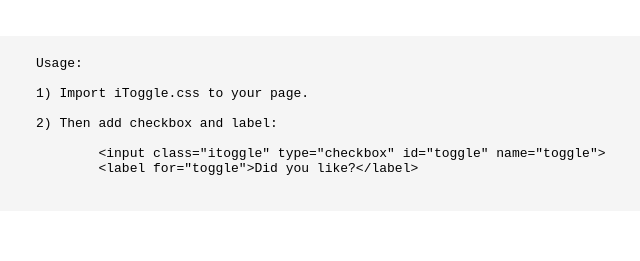
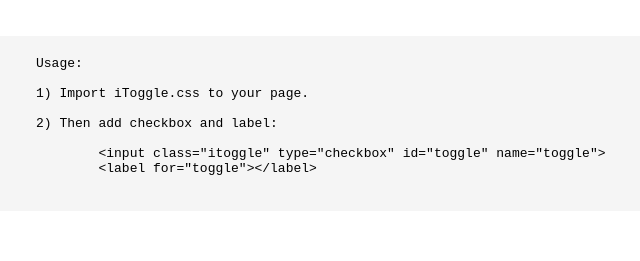
Before and after one commit to tarikozket/iToggle, a plain HTML site: page demo.html in a window 1280 px wide. Shown: the top 261 px of the page, without its empty margins (279-919 px from the left). Drawn offline with Linux system fonts and the light colour scheme.

Commit message:
Minor impr.

```diff
--- a/demo.html
+++ b/demo.html
@@ -23,7 +23,7 @@ Usage:
 2) Then add checkbox and label:
 
 	&lt;input class=&quot;itoggle&quot; type=&quot;checkbox&quot; id=&quot;toggle&quot; name=&quot;toggle&quot;&gt;
-	&lt;label for=&quot;toggle&quot;&gt;Did you like?&lt;/label&gt;
+	&lt;label for=&quot;toggle&quot;&gt;&lt;/label&gt;
 	</pre>
 
 	<br>
@@ -35,7 +35,7 @@ Usage:
 		<br>
 
 		<input class="itoggle" type="checkbox" id="toggle" name="toggle">
-		<label for="toggle">Did you like?</label>
+		<label for="toggle"></label>
 
 		<input class="itoggle" type="checkbox" id="toggle2" name="toggle">
 		<label for="toggle2"></label>
```
